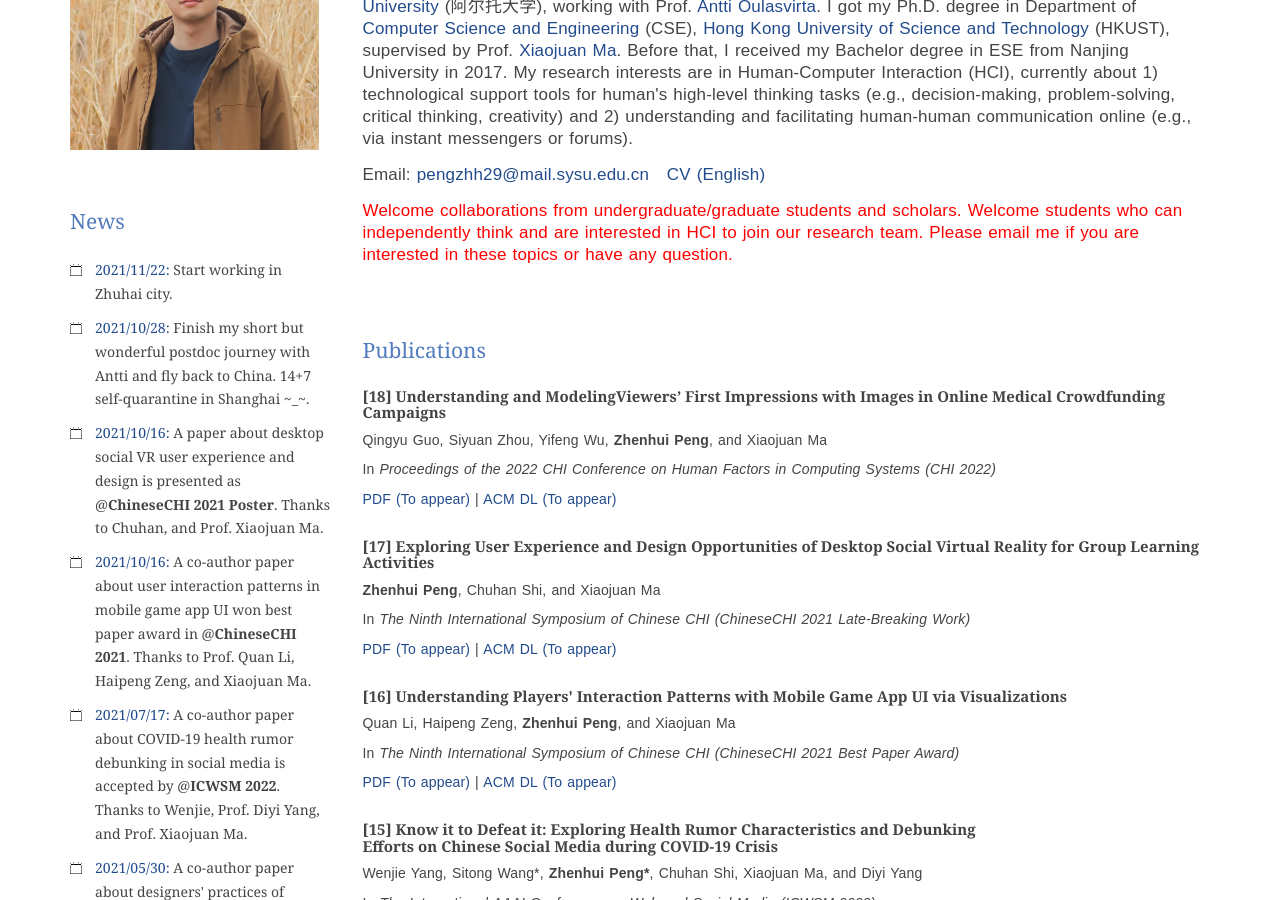
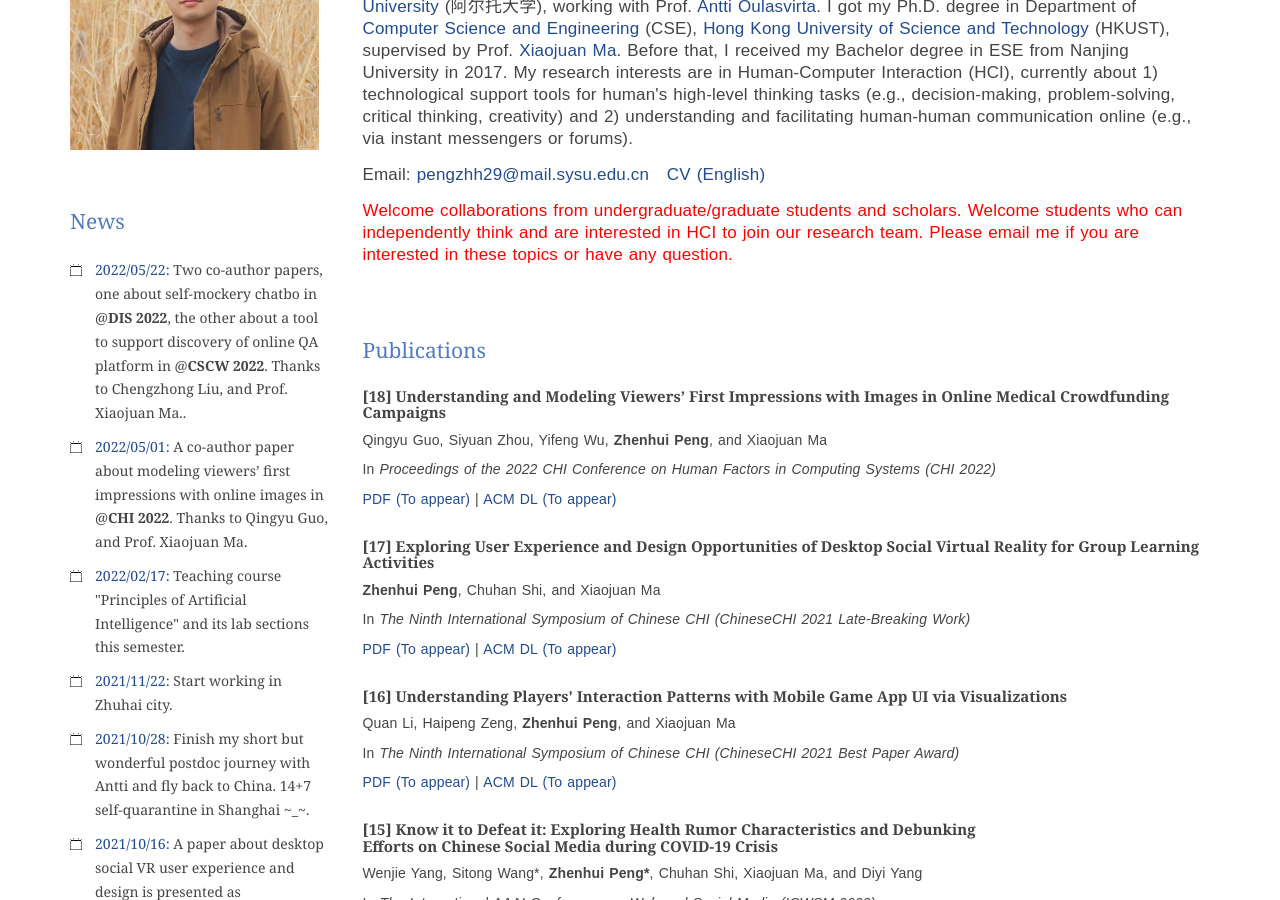
Before and after one commit to PenguinZhou/PenguinZhou.github.io, a Jekyll site: the page index.html, which Jekyll copies as it is, in a window 1280 px wide and 900 px high, scrolled down 258 px. Built offline with Jekyll 4.4.1, drawn with Linux system fonts in a browser that asks for light colours.

Commit message:
Update index.html

```diff
--- a/index.html
+++ b/index.html
@@ -72,6 +72,15 @@
                 <div class="widget widget-archives news">
                     <h3 class="widget-title">News</h3>
                     <ul>
+			<li>
+                            <a>2022/05/22:</a> Two co-author papers, one about self-mockery chatbo in @<strong>DIS 2022</strong>, the other about a tool to support discovery of online QA platform in @<strong>CSCW 2022</strong>. Thanks to Chengzhong Liu, and Prof. Xiaojuan Ma..
+                        </li>
+			<li>
+                            <a>2022/05/01:</a> A co-author paper about modeling viewers’ first impressions with online images in @<strong>CHI 2022</strong>. Thanks to Qingyu Guo, and Prof. Xiaojuan Ma.
+                        </li>
+			<li>
+                            <a>2022/02/17:</a> Teaching course "Principles of Artificial Intelligence" and its lab sections this semester.
+                        </li>
                         <li>
                             <a>2021/11/22:</a> Start working in Zhuhai city.
                         </li>
@@ -204,7 +213,7 @@
                     <h3 class="widget-title">Publications</h3>
                     <div class="publication">
                         <h4 class="paper-title">
-                            [18] Understanding and ModelingViewers’ First Impressions with Images in Online Medical Crowdfunding Campaigns
+                            [18] Understanding and Modeling Viewers’ First Impressions with Images in Online Medical Crowdfunding Campaigns
                         </h4>
                         <p>Qingyu Guo, Siyuan Zhou, Yifeng Wu, <strong>Zhenhui Peng</strong>, and Xiaojuan Ma</p>
                         <p>In <i>Proceedings of the 2022 CHI Conference on Human Factors in Computing Systems (CHI 2022)</i></p>
```
